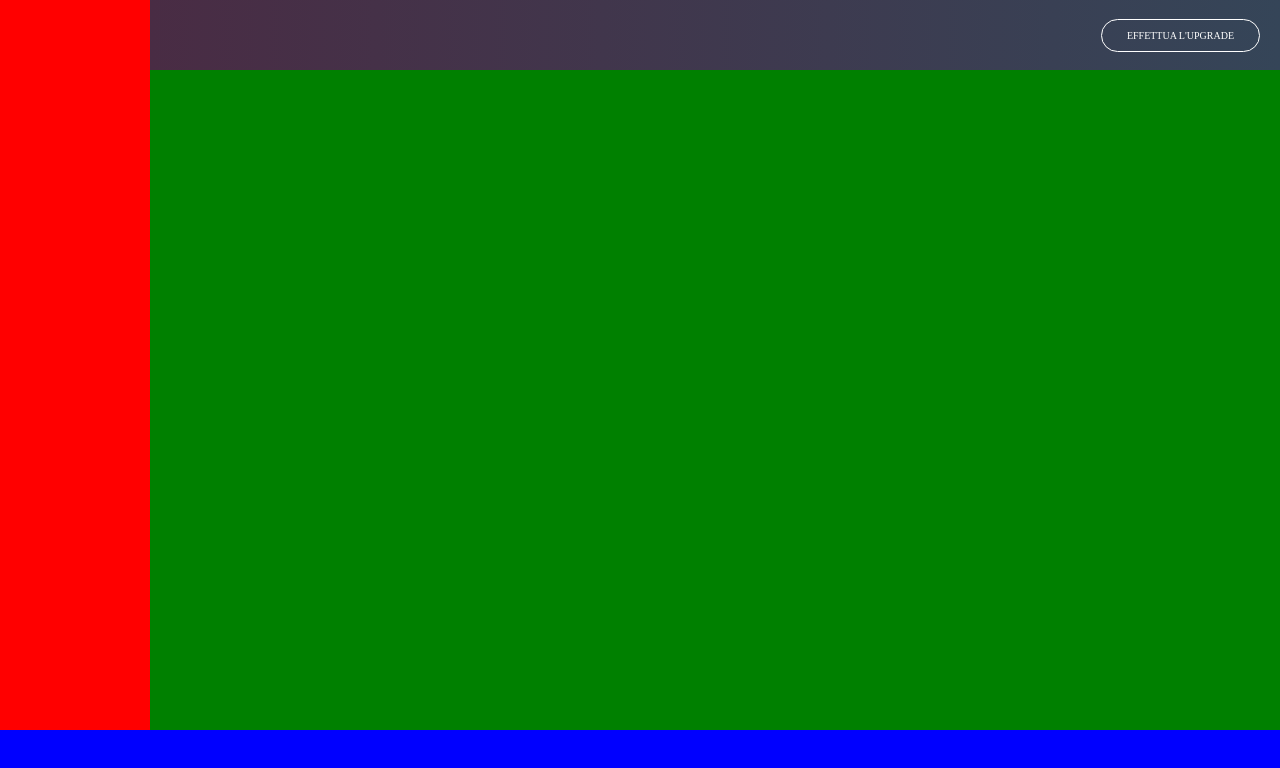
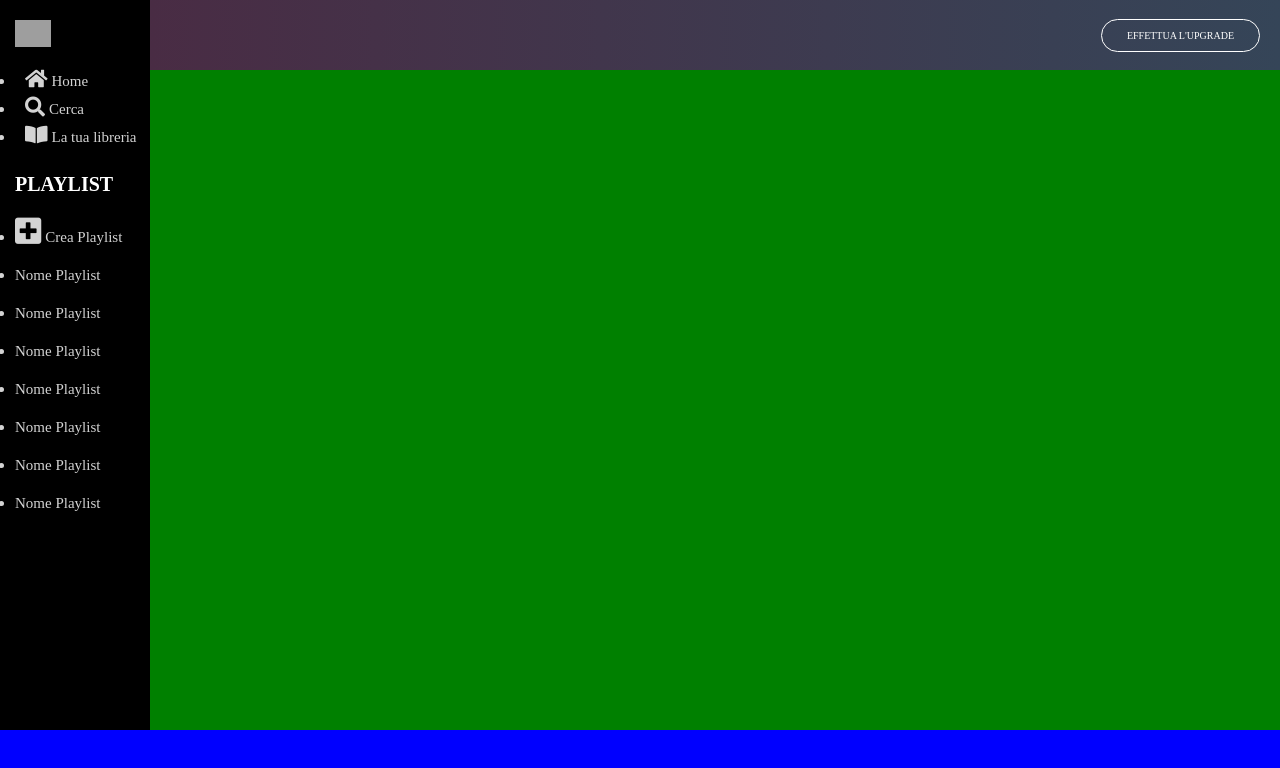
Before and after one commit to Sevenis/html-css-spotifyweb, a plain HTML site: page index.html in a window 1280 px wide. Drawn offline with Linux system fonts and the light colour scheme; grey boxes are pictures that could not be loaded.

Commit message:
aside da revisionare

```diff
--- a/css/style.css
+++ b/css/style.css
@@ -19,8 +19,66 @@ aside .menu-sx {
     flex-direction:column;
     width: 150px;
     height: 100vh;
-    background-color: red;
+    background-color: black;
+    color: lightgray;
+    padding-left: 15px;
 }
+
+.logo-img {
+    width: auto;
+    height: 27px;
+    margin-top: 20px;
+    margin-bottom: 18px;
+}
+
+aside .links {
+    text-decoration: none;
+}
+
+aside .link {
+    padding-bottom: 7px;
+}
+
+aside .link .fas {
+    font-size: 20px;
+    margin-left: 10px;
+}
+
+aside .link p {
+    font-size: 15px;
+    display: inline-block;
+}
+
+aside .playlist-zone .playlist {
+    text-decoration: none;
+}
+
+aside .playlist-zone li {
+    padding-bottom:20px;
+}
+
+aside .playlist-zone .fas {
+    font-size: 30px;
+}
+
+aside .playlist-zone h2 {
+    color: white;
+    font-size: 20px;
+    padding:20px 0;
+}
+
+aside .playlist-zone p {
+    font-size: 15px;
+    display: inline-block;
+}
+
+
+
+
+
+
+
+
 
 
 
--- a/index.html
+++ b/index.html
@@ -11,6 +11,53 @@
         <div class="container">
             <aside>
                 <div class="menu-sx">
+                    <div class="logo">
+                        <img class="logo-img" src="https://storage.googleapis.com/pr-newsroom-wp/1/2018/11/Spotify_Logo_RGB_White.png" alt="Spotify">
+                    </div>
+                    <ul class="links">
+                        <li class="link">
+                            <i class="fas fa-home"></i>
+                            <p>Home</p>
+                        </li>
+                        <li class="link">
+                            <i class="fas fa-search"></i>
+                            <p>Cerca</p>
+                        </li>
+                        <li class="link">
+                            <i class="fas fa-book-open"></i>
+                            <p>La tua libreria</p>
+                        </li>
+                    </ul>
+                    <div class="playlist-zone">
+                        <h2>PLAYLIST</h2>
+                        <ul class="playlist">
+                            <li>
+                                <i class="fas fa-plus-square"></i>
+                                <p>Crea Playlist</p>
+                            </li>
+                            <li>
+                                <p>Nome Playlist </p>
+                            </li>
+                            <li>
+                                <p>Nome Playlist </p>
+                            </li>
+                            <li>
+                                <p>Nome Playlist </p>
+                            </li>
+                            <li>
+                                <p>Nome Playlist </p>
+                            </li>
+                            <li>
+                                <p>Nome Playlist </p>
+                            </li>
+                            <li>
+                                <p>Nome Playlist </p>
+                            </li>
+                            <li>
+                                <p>Nome Playlist </p>
+                            </li>
+                        </ul>
+                    </div>
 
                 </div>
             </aside>
```
